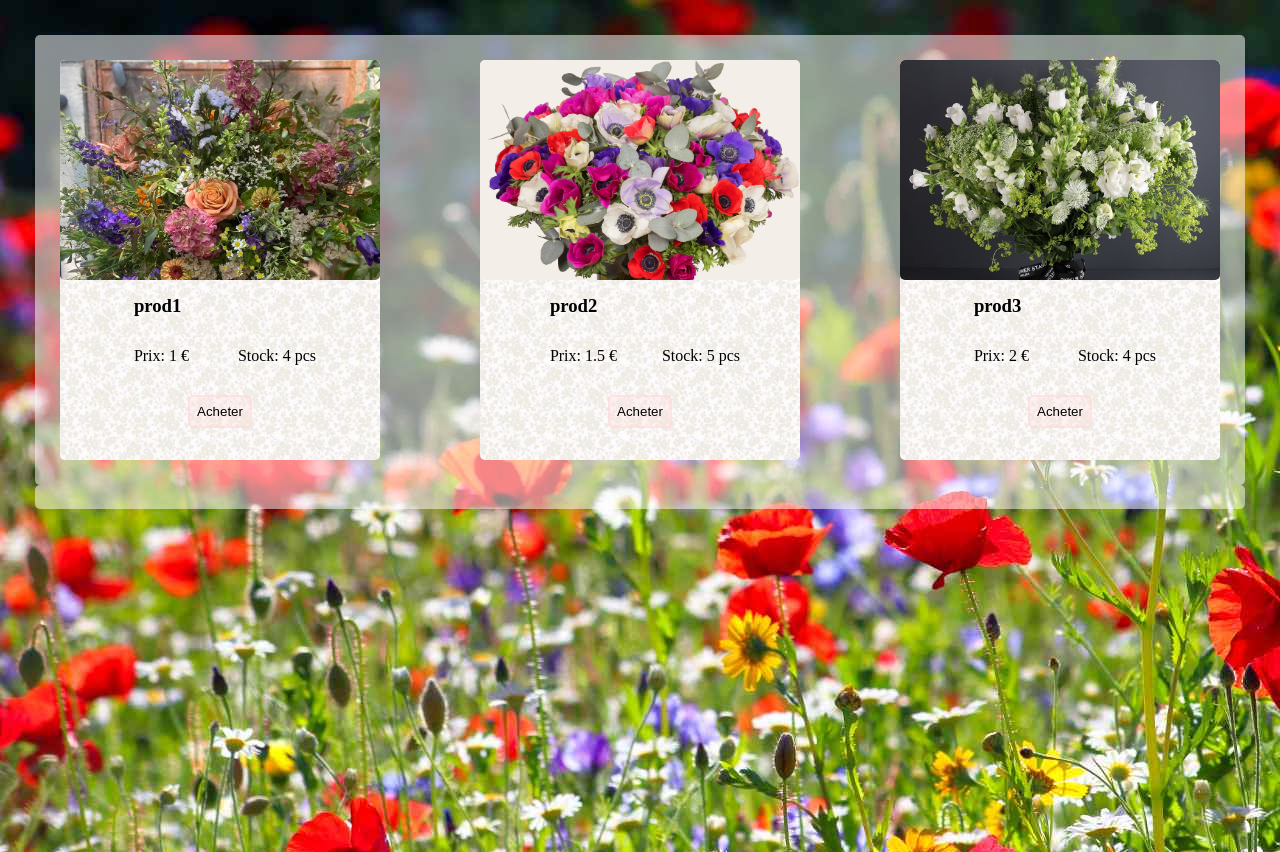
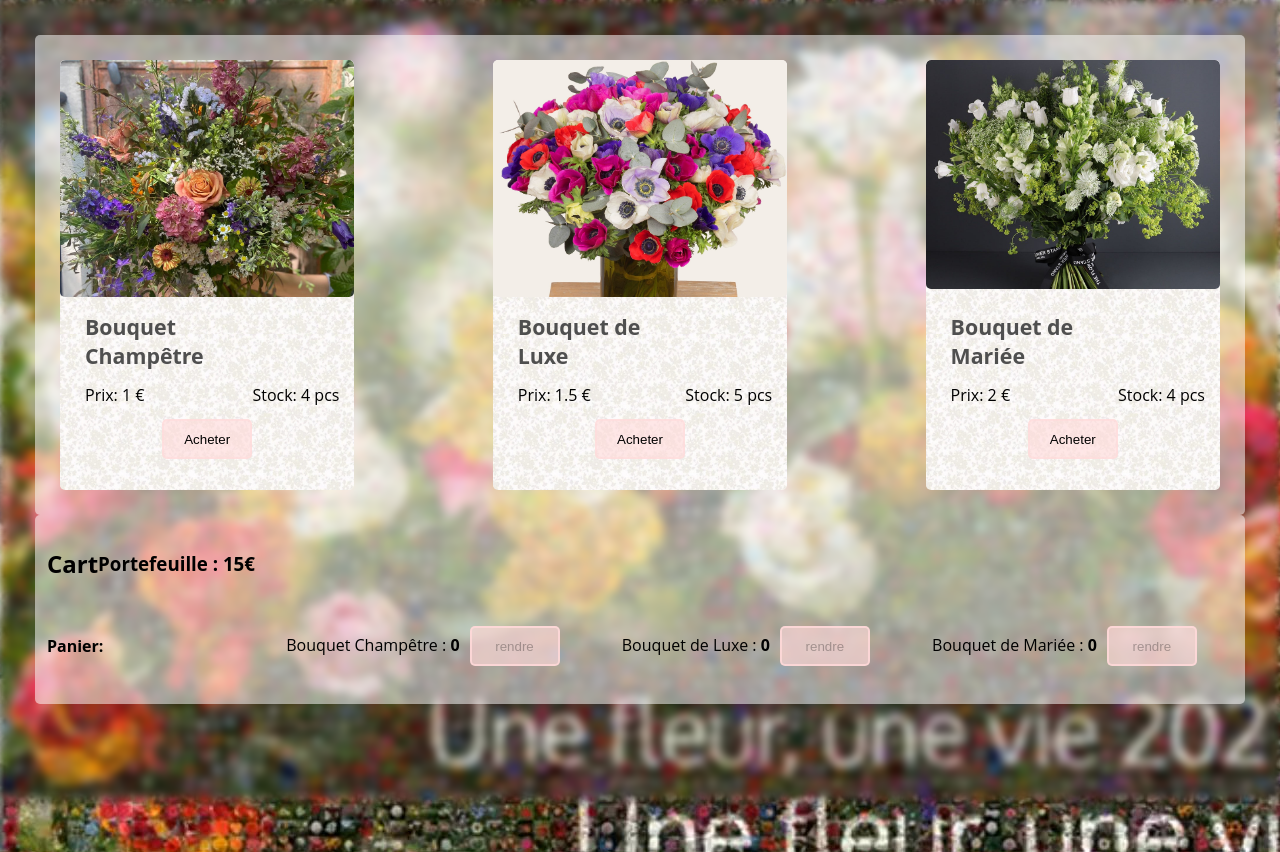
Before and after one commit to lalalandcloud/eShopy, a React (Vite) app: page / in a window 1280 px wide. Built offline with nearby package versions, Linux system fonts and the light colour scheme.

Commit message:
btn+dets

```diff
--- a/data.json
+++ b/data.json
@@ -1,16 +1,16 @@
 [
     {
-        "name" : "prod1" ,
+        "name" : "Bouquet Champêtre" ,
         "price" : " 1" ,
         "stock" : "4"
     },
     {
-        "name" : "prod2" ,
+        "name" : "Bouquet de Luxe" ,
         "price" : "1.5" ,
         "stock" : "5"
     },
     {
-        "name" : "prod3" ,
+        "name" : "Bouquet de Mariée" ,
         "price" : "2" ,
         "stock" : "4"
     }
--- a/src/App.css
+++ b/src/App.css
@@ -4,6 +4,7 @@
   box-sizing: border-box;
   padding: 5px;
   gap: 10px;
+
   /* align-content: space-around; */
 }
 
--- a/src/App.jsx
+++ b/src/App.jsx
@@ -12,10 +12,12 @@ function App() {
   const [select, setSelect] = useState(null)
   const [stockList, setStockList] = useState(json.map (item => Number(item.stock)))
   const [nomProduit, setNomProduit] = useState(json.map (item => (item.name)))
-  const [panier, setPanier] = useState({
-    "prod1" : 0,
-    "prod2" : 0,
-    "prod3" : 0
+  const [panier, setPanier] = useState(() => {
+    const initial ={}
+    json.forEach(item=> {
+      initial[item.name] = 0
+    })
+    return initial
   })
 
   // if (panier > 0){
--- a/src/components/card/card.css
+++ b/src/components/card/card.css
@@ -1,6 +1,5 @@
 #divGloCard{
-    width: 25vw;
-    height: 50vh;
+    width: 23vw;
     box-sizing: border-box;
     transition: ease-in-out 300ms;
     /* background: linear-gradient(#fff 10% , #ffffff00); */
@@ -18,6 +17,8 @@
 .divCardName>h3{
     margin: 0;
     grid-row: 1;
+    color: rgb(79, 79, 79);
+    font-size: 16pt ;
 }
 .divCardPrice>p{
     margin: 0;
@@ -58,7 +59,7 @@
 }
 #divCardBtn>button{
     border: 2px rgba(255, 218, 218, 0.562) solid;
-    background-color: rgba(255, 218, 218, 0.276);
+    background-color: rgba(255, 218, 218, 0.61);
     padding: 7px;
     margin: 0;
     border-radius: 5px;
@@ -66,12 +67,11 @@
 }
 #divCardBtn>button:hover{
     scale: 1.1;
-    border: 2px rgba(255, 218, 218, 0.868) solid;
-    background-color: rgba(255, 218, 218, 0.678);
+    border: 2px rgb(255, 218, 218) solid;
+    background-color: rgb(255, 218, 218);
 }
 #divCardBtn>button:active{
-    border: 2px rgb(255, 218, 218) solid;
-    background-color: rgb(255, 218, 218);
+    scale: 1.2;
 
 }
 #divCardImg{
@@ -82,3 +82,6 @@
 .limite{
     background-color: rgb(255, 218, 218);
 }
+#divCardImg>image{
+
+}
--- a/src/components/card/card.jsx
+++ b/src/components/card/card.jsx
@@ -6,9 +6,9 @@ import fleur3 from '../../assets/img/meadow.jpg'
 
 function Card({cardImg, name, price, stock, onBuy, argent}){
     const images = {
-        prod1: fleur1,
-        prod2: fleur2,
-        prod3: fleur3
+        "Bouquet Champêtre": fleur1,
+        "Bouquet de Luxe": fleur2,
+        "Bouquet de Mariée": fleur3
     }
 
     return(
--- a/src/components/cart/cart.css
+++ b/src/components/cart/cart.css
@@ -6,6 +6,16 @@ button{
     border-radius: 5px;
     transition: ease-in-out 300ms;
     margin: 10px;
+    width: 90px;
+    height: 40px;
+}
+button:hover{
+    scale: 1.1;
+    border: 2px rgb(255, 218, 218) solid;
+    background-color: rgb(255, 218, 218);
+}
+button:active{
+    scale: 1.2;
 }
 
 ul{
--- a/src/components/cart/cart.jsx
+++ b/src/components/cart/cart.jsx
@@ -1,10 +1,9 @@
 import './cart.css'
 
 function Cart({argent, cb, remettre}){
-    // if (!show) return null
-    if (!cb || Object.values(cb).every(qty => qty === 0)){
-        return null
-    }
+    // if (!cb || Object.values(cb).every(qty => qty === 0)){
+    //     return null
+    // }
 
     return(
         <div id='divGloCart'>
@@ -19,7 +18,7 @@ function Cart({argent, cb, remettre}){
                         {Object.entries(cb || {}).map(([name, qty]) => (
                             <li key={name}>
                                 {name} : <b>{qty}</b>
-                                <button className='show'
+                                <button
                                     onClick={() => remettre(name)}
                                     disabled={qty === 0}
                                 >
--- a/src/index.css
+++ b/src/index.css
@@ -1,7 +1,30 @@
+
+.open-sans- {
+  font-family: "Open Sans", sans-serif;
+  font-optical-sizing: auto;
+  font-weight: 300;
+  font-style: normal;
+  font-variation-settings:
+    "wdth" 100;
+}
 body {
   margin: 0;
   display: flex;
   margin: 30px;
-  background-image: url('./assets/img/fond1.jpg');
-  object-fit: contain;
+  background-image: url('./assets/img/mosaic2.jpg');
+  z-index: 0;
+  font-family: "Open Sans", sans-serif;
 }
+body::before {
+  content: '';
+  position: absolute;
+  top: 0;
+  left: 0;
+  width: 100%;
+  height: 100%;
+  background-image: url('./assets/img/mosaic2.jpg');
+  background-size: cover;
+  background-position: center;
+  filter: blur(5px); /* Applique le flou uniquement à l'image de fond */
+  z-index: -1; /* Place le pseudo-élément derrière le contenu */
+}
```
Also changed, not shown: src/assets/img/mosaic.jpg (added), src/assets/img/mosaic2.jpg (added).
